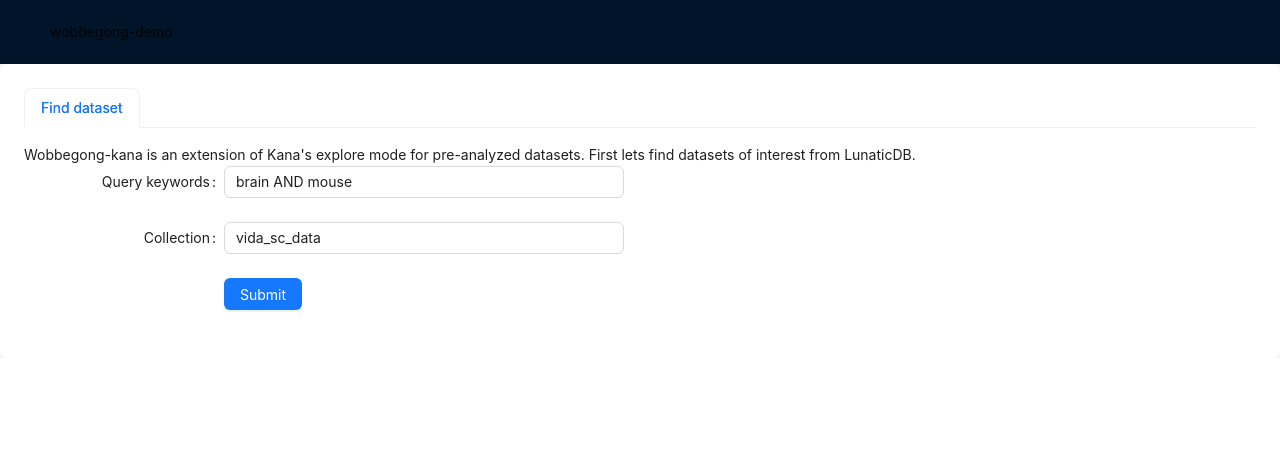
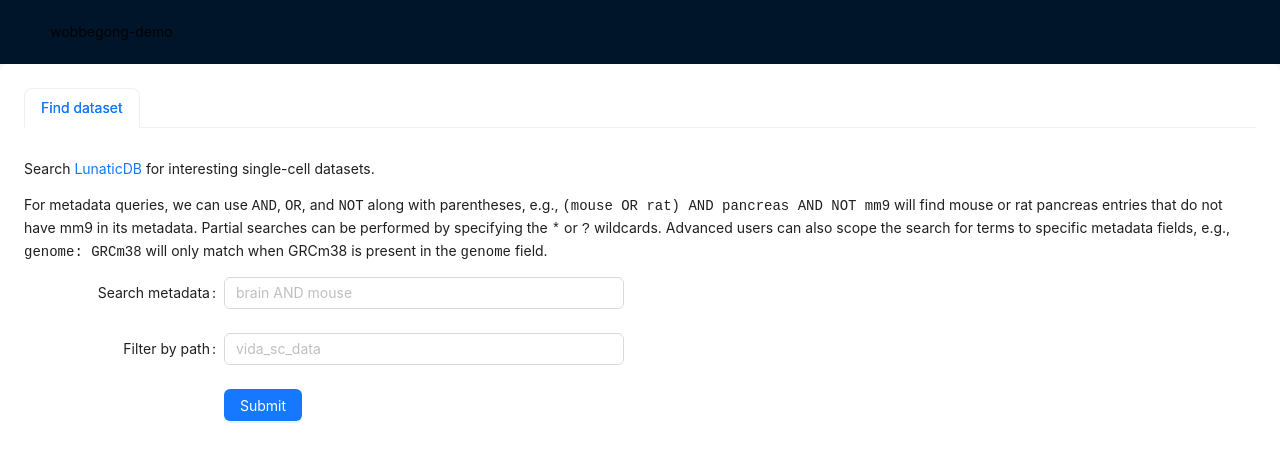
Before and after one commit to kanaverse/wobbegong-kana, a React (Vite) app: page / in a window 1280 px wide. Shown: the top 462 px of the page. Built offline with nearby package versions, Linux system fonts and the light colour scheme.

Commit message:
Cosmetic changes to the text to align with the iSEE app.

```diff
--- a/src/App.jsx
+++ b/src/App.jsx
@@ -71,11 +71,16 @@ const App = () => {
       children: (
         <>
           <Content>
-            <div>
-              Wobbegong-kana is an extension of Kana's explore mode for
-              pre-analyzed datasets. First lets find datasets of interest from
-              LunaticDB.
-            </div>
+            <p>
+              Search <a href="https://github.roche.com/GP/LunaticDB">LunaticDB</a> for interesting single-cell datasets.
+            </p>
+            <p>
+              For metadata queries, we can use <code>AND</code>, <code>OR</code>, and <code>NOT</code> along with parentheses,
+              e.g., <code>(mouse OR rat) AND pancreas AND NOT mm9</code> will find mouse or rat pancreas entries that do not have mm9 in its metadata.
+              Partial searches can be performed by specifying the <code>*</code> or <code>?</code> wildcards.
+              Advanced users can also scope the search for terms to specific metadata fields,
+              e.g., <code>genome: GRCm38</code> will only match when GRCm38 is present in the <code>genome</code> field.
+            </p>
 
             <Form
               name="basic"
@@ -96,19 +101,21 @@ const App = () => {
               autoComplete="off"
             >
               <Form.Item
-                label="Query keywords"
+                label="Search metadata"
                 name="query"
-                initialValue="brain AND mouse"
               >
-                <Input />
+                <Input
+                  placeholder="brain AND mouse"
+                />
               </Form.Item>
 
               <Form.Item
-                label="Collection"
+                label="Filter by path"
                 name="path"
-                initialValue="vida_sc_data"
               >
-                <Input />
+                <Input
+                  placeholder="vida_sc_data"
+                />
               </Form.Item>
 
               <Form.Item label={null}>
```
